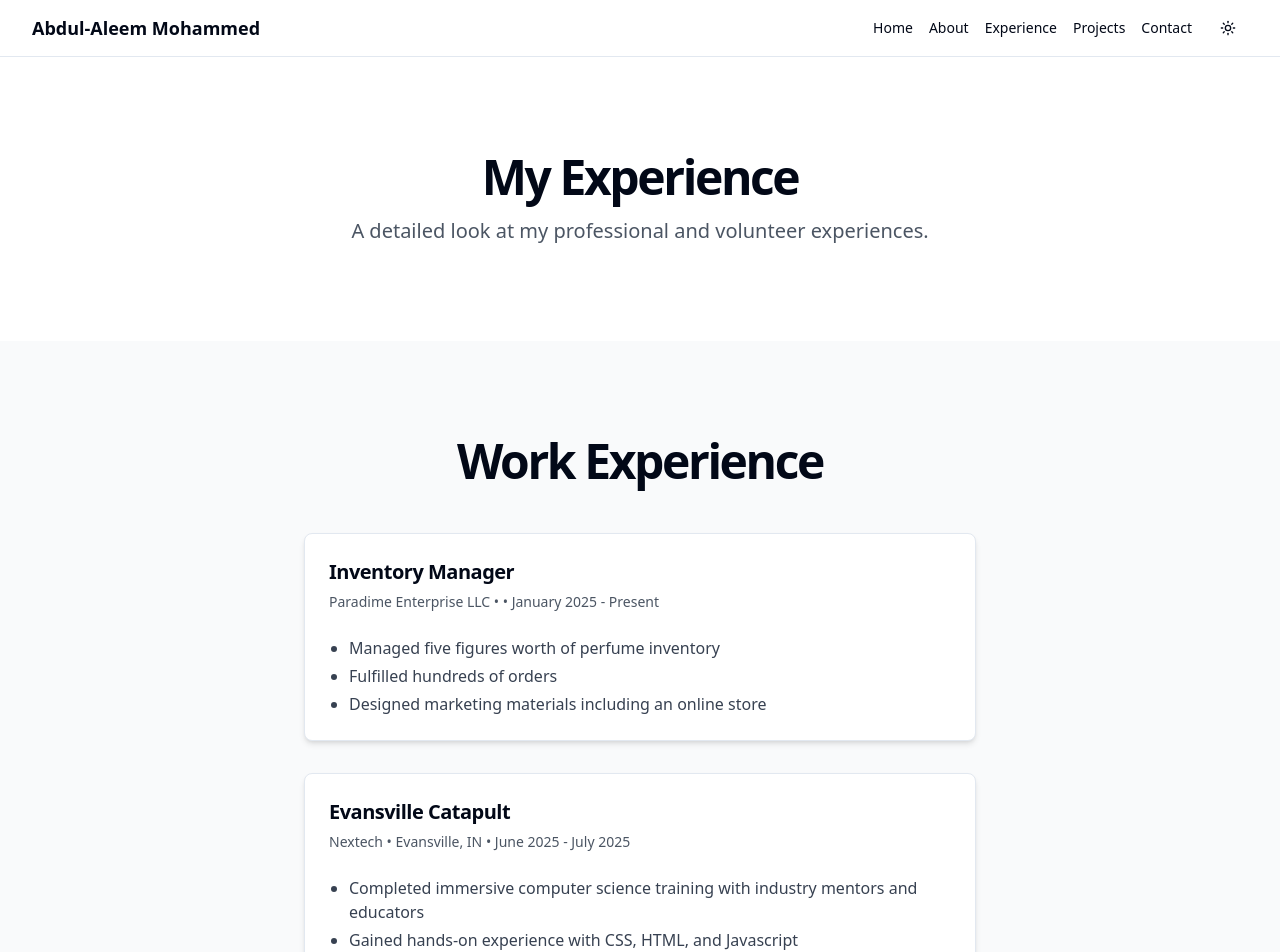
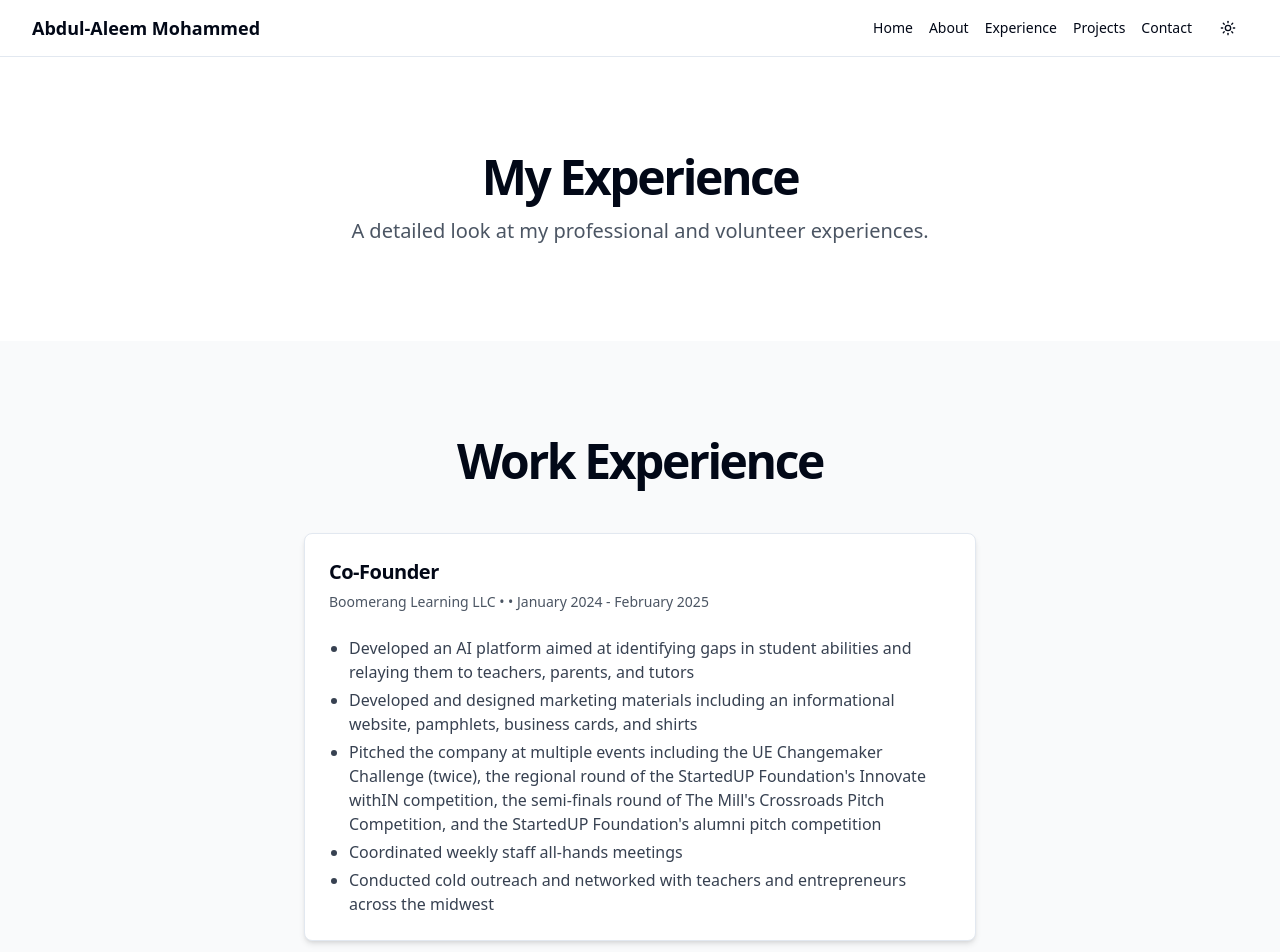
Before and after one commit to abaleemmo/Portfolio, a React (Vite) app: page /experience in a window 1280 px wide. Shown: the top 952 px of the page. Built offline with nearby package versions, Linux system fonts and the light colour scheme.

Commit message:
[dyad] wrote 1 file(s)

```diff
--- a/src/components/WorkExperienceSection.tsx
+++ b/src/components/WorkExperienceSection.tsx
@@ -10,6 +10,19 @@ interface WorkExperience {
 }
 
 const workExperiences: WorkExperience[] = [
+  {
+    title: "Co-Founder",
+    company: "Boomerang Learning LLC",
+    location: "",
+    dates: "January 2024 - February 2025",
+    description: [
+      "Developed an AI platform aimed at identifying gaps in student abilities and relaying them to teachers, parents, and tutors",
+      "Developed and designed marketing materials including an informational website, pamphlets, business cards, and shirts",
+      "Pitched the company at multiple events including the UE Changemaker Challenge (twice), the regional round of the StartedUP Foundation's Innovate withIN competition, the semi-finals round of The Mill's Crossroads Pitch Competition, and the StartedUP Foundation's alumni pitch competition",
+      "Coordinated weekly staff all-hands meetings",
+      "Conducted cold outreach and networked with teachers and entrepreneurs across the midwest"
+    ],
+  },
   {
     title: "Inventory Manager",
     company: "Paradime Enterprise LLC",
```
